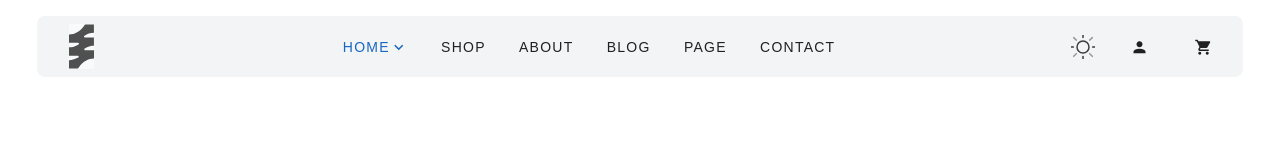
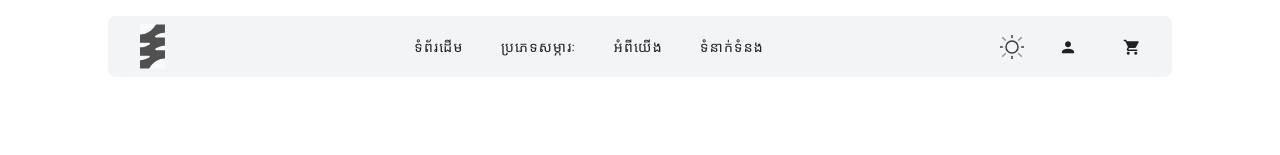
Before and after one commit to VirithHeang12/semester1-project, a Vue app: page / in a window 1280 px wide. Shown: the top 155 px of the page. Built offline with nearby package versions, Linux system fonts and the light colour scheme; grey boxes are pictures that could not be loaded; a web font is replaced by a local one.

Commit message:
Refactor TheHeader component to enhance button styling and update menu items with Khmer labels

```diff
--- a/src/layouts/TheHeader.vue
+++ b/src/layouts/TheHeader.vue
@@ -9,12 +9,14 @@
                             fill="#505050" />
                     </svg>
                 </a>
-                <v-toolbar-items>
-                    <v-menu transition="scale-transition" open-on-hover>
+                <v-toolbar-items class="flex gap-x-1">
+                    <v-btn class="rounded-lg">
+                        ទំព័រដើម
+                    </v-btn>
+                    <v-menu open-on-hover>
                         <template v-slot:activator="{ props }">
-                            <v-btn color="primary" v-bind="props">
-                                Home
-                                <v-icon>mdi-chevron-down</v-icon>
+                            <v-btn v-bind="props" class="rounded-lg">
+                                ប្រភេទសម្ភារៈ
                             </v-btn>
                         </template>
 
@@ -24,21 +26,11 @@
                             </v-list-item>
                         </v-list>
                     </v-menu>
-
-                    <v-btn class="hover:bg-inherit">
-                        Shop
+                    <v-btn class="rounded-lg">
+                        អំពីយើង
                     </v-btn>
-                    <v-btn>
-                        About
-                    </v-btn>
-                    <v-btn>
-                        Blog
-                    </v-btn>
-                    <v-btn>
-                        Page
-                    </v-btn>
-                    <v-btn>
-                        Contact
+                    <v-btn class="rounded-lg">
+                        ទំនាក់ទំនង
                     </v-btn>
                 </v-toolbar-items>
                 <v-toolbar-items class="extended">
```
